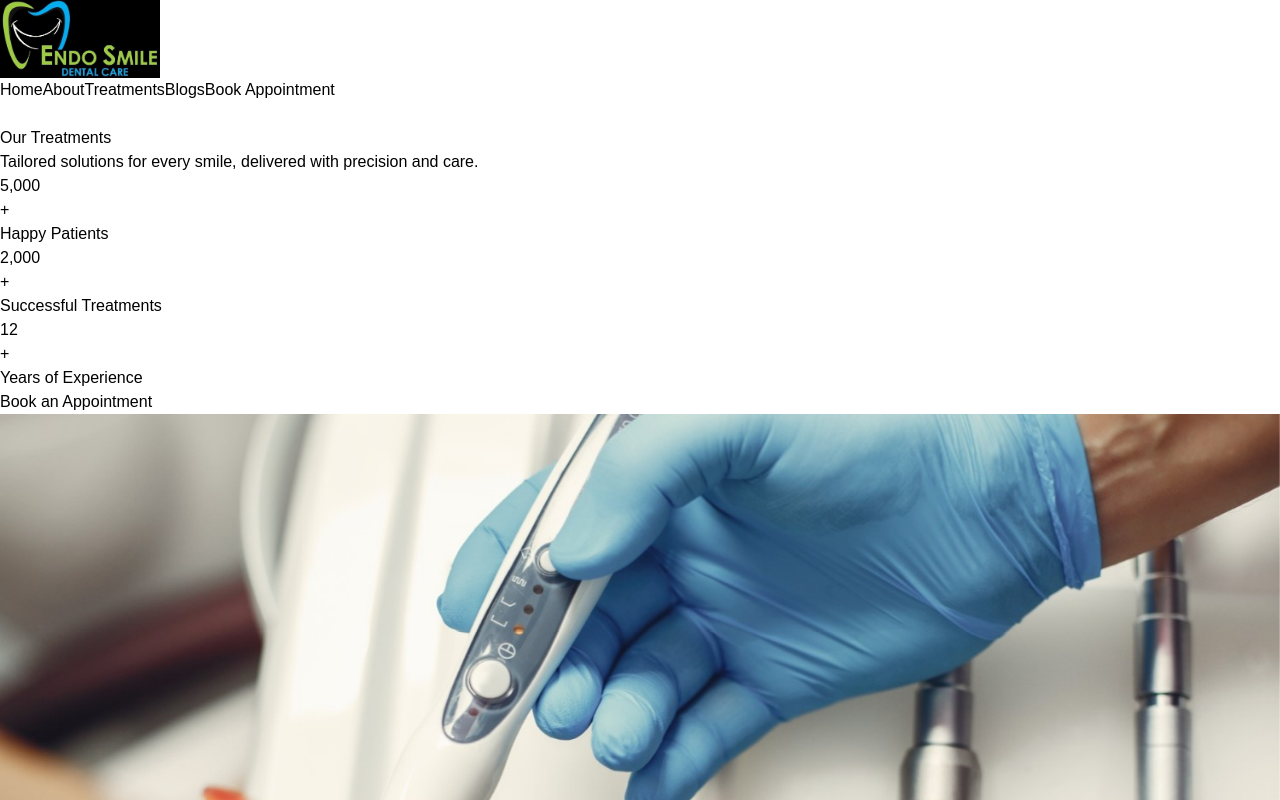
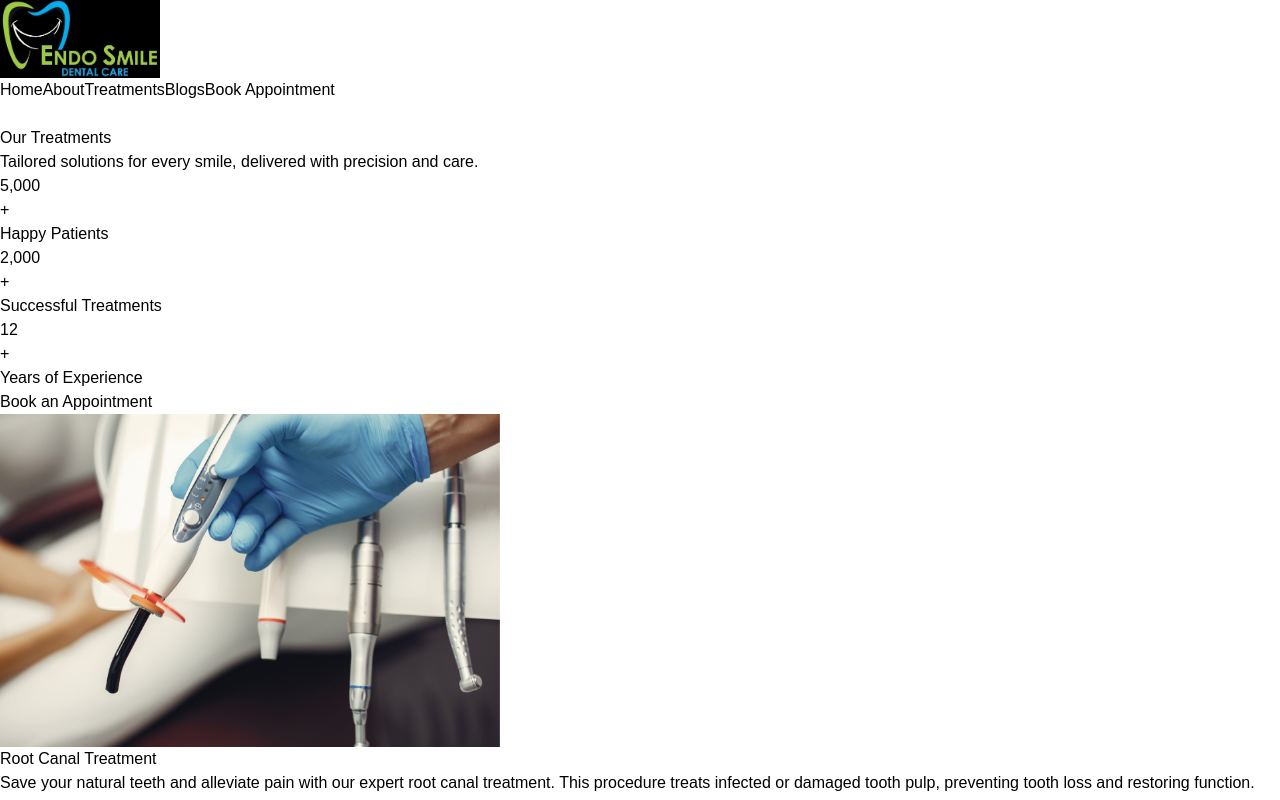
Before and after one commit to MJ150296/endosmile, a Next.js app: page /treatments in a window 1280 px wide. Shown: the top 800 px of the page. Built offline with nearby package versions, Linux system fonts and the light colour scheme.

Commit message:
error updated img to Image

```diff
--- a/src/app/blogs/page.tsx
+++ b/src/app/blogs/page.tsx
@@ -3,6 +3,7 @@
 import React from "react";
 import "animate.css";
 import { nanoid } from "nanoid";
+import Image from "next/image";
 
 const Blogs = () => {
   const blogs = [
@@ -56,9 +57,11 @@ const Blogs = () => {
             className="bg-white shadow-lg rounded-lg overflow-hidden animate__animated animate__fadeInUp"
           >
             {/* Blog Image */}
-            <img
+            <Image
               src={blog.image}
               alt={blog.title}
+              width={200}
+              height={200}
               className="w-full h-48 object-cover"
             />
             {/* Blog Content */}
--- a/src/app/bookAppointment/page.tsx
+++ b/src/app/bookAppointment/page.tsx
@@ -10,10 +10,9 @@ import BookAppointmentForm from "../components/BookAppointmentForm";
 import Image from "next/image";
 import SwiperCore from "swiper";
 
-// Register the Autoplay module
-SwiperCore.use([Autoplay]);
-
 const AppointmentPage: React.FC = () => {
+  // Register the Autoplay module
+  SwiperCore.use([Autoplay]);
   return (
     <div className="min-h-screen pt-24 bg-gradient-to-br from-blue-50 to-white">
       {/* Hero Section */}
--- a/src/app/treatments/page.tsx
+++ b/src/app/treatments/page.tsx
@@ -8,6 +8,7 @@ import "swiper/css/pagination";
 import { Autoplay, Pagination } from "swiper/modules";
 import { CountUp } from "countup.js";
 import { nanoid } from "nanoid";
+import Image from "next/image";
 
 const Treatments = () => {
   const treatmentDetails = [
@@ -161,9 +162,11 @@ const Treatments = () => {
           {treatmentDetails.map((treatment) => (
             <SwiperSlide key={treatment.id}>
               <div className="p-20 flex flex-col md:flex-row items-center bg-white shadow-lg rounded-lg">
-                <img
+                <Image
                   src={treatment.image}
                   alt={treatment.title}
+                  width={500}
+                  height={500}
                   className="w-full md:w-1/3 rounded-lg animate__animated animate__zoomIn"
                 />
                 <div className="md:ml-6 mt-4 md:mt-0 text-center md:text-left">
```
